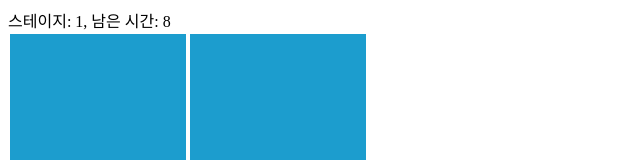
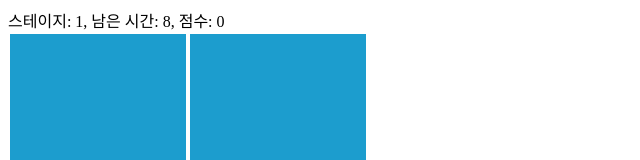
Before and after one commit to seongjunme/numble-challenge, a React (Create React App) app in the folder my-app/: page / in a window 1280 px wide. Shown: the top 160 px of the page, without its empty margins (0-640 px from the left). Built offline with nearby package versions, Linux system fonts and the light colour scheme.

Commit message:
Feature: 점수 기능 추가 #7

```diff
--- a/my-app/src/components/App.tsx
+++ b/my-app/src/components/App.tsx
@@ -6,21 +6,26 @@ function App() {
   const [state, setState] = useState({
     stage: 1,
     time: TIME_PER_STAGE,
+    score: 0,
   });
 
-  const { stage, time } = state;
+  const { stage, time, score } = state;
 
   const goNextStage = useCallback(() => {
-    setState(({ stage }) => ({ stage: stage + 1, time: TIME_PER_STAGE }));
+    setState(({ stage, time, score }) => ({
+      stage: stage + 1,
+      time: TIME_PER_STAGE,
+      score: score + Math.pow(stage, 3) * time,
+    }));
   }, []);
 
   useEffect(() => {
     const countDown = () => {
       if (time > 0) {
-        setState(({ stage, time }) => ({ stage, time: time - 1 }));
+        setState(({ stage, time, score }) => ({ stage, time: time - 1, score }));
       } else {
         alert(`GAME OVER!\n스테이지: ${stage}`);
-        setState({ stage: 1, time: TIME_PER_STAGE });
+        setState({ stage: 1, time: TIME_PER_STAGE, score: 0 });
       }
     };
 
@@ -34,7 +39,7 @@ function App() {
   return (
     <>
       <header>
-        스테이지: {stage}, 남은 시간: {time}
+        스테이지: {stage}, 남은 시간: {time}, 점수: {score}
       </header>
       <Board stage={stage} goNextStage={goNextStage}></Board>
     </>
```
